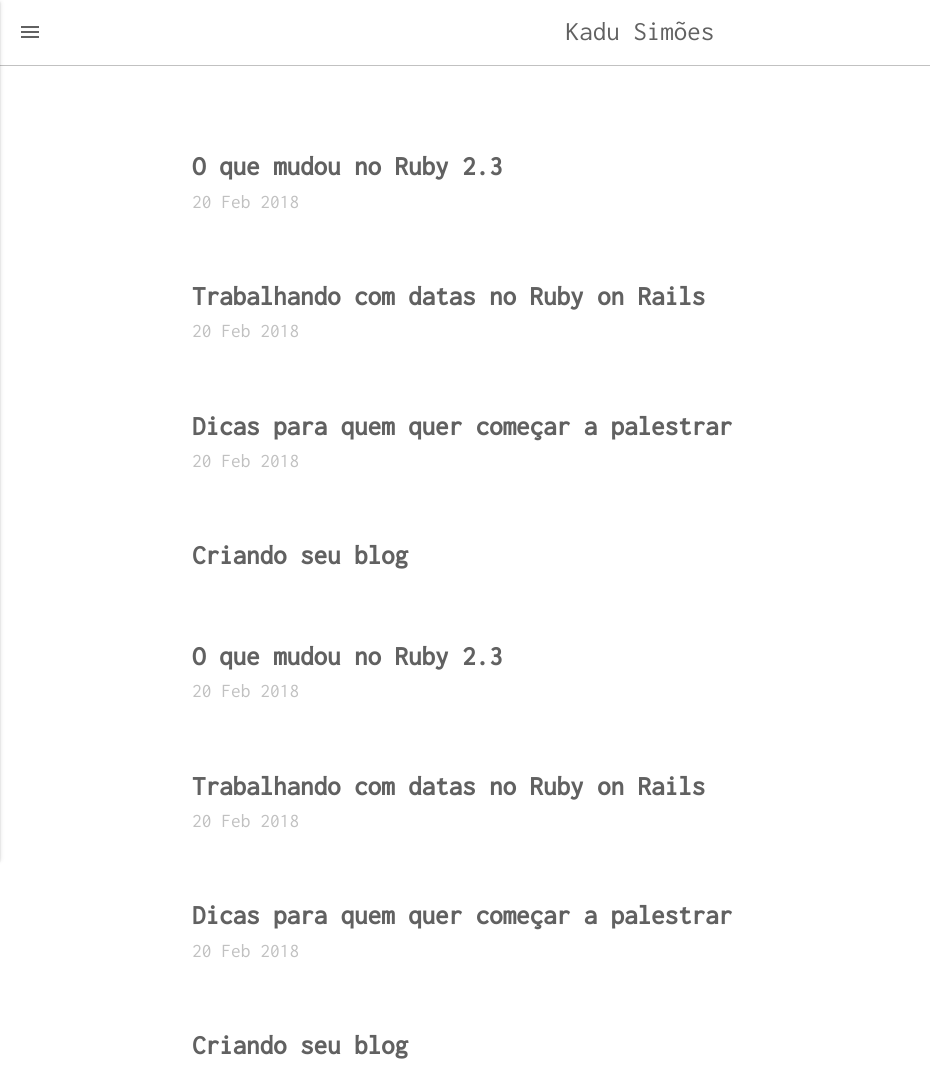
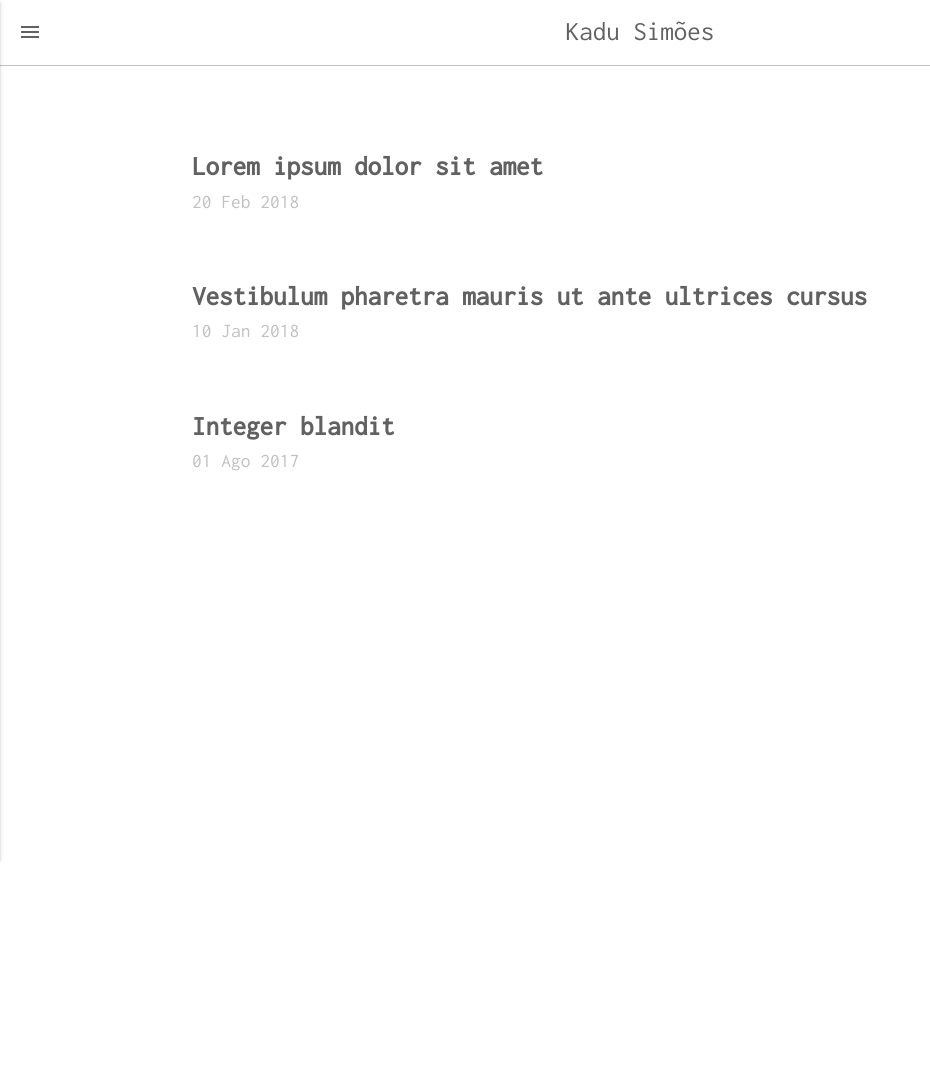
Before and after one commit to kadusim/lanyon_materialize, a plain HTML site: page index.html in a window 1280 px wide. Shown: the whole page, without its empty margins (0-930 px from the left). After the commit the page ends 800 px from the top, so only its background shows below. Drawn offline with nearby package versions, Linux system fonts and the light colour scheme.

Commit message:
Adjust sidenav and delete support files

```diff
--- a/index.html
+++ b/index.html
@@ -4,6 +4,7 @@
     <!--Import Google Icon Font-->
     <link href="https://fonts.googleapis.com/css?family=Inconsolata" rel="stylesheet">
     <link href="https://fonts.googleapis.com/icon?family=Material+Icons" rel="stylesheet">
+    <script defer src="https://use.fontawesome.com/releases/v5.0.8/js/all.js"></script>
 
     <!--Import materialize.css-->
     <link type="text/css" rel="stylesheet" href="css/materialize.css"  media="screen,projection"/>
@@ -23,13 +24,16 @@
       <nav class="personal-nav z-depth-0">
         <div class="nav-wrapper">
           <ul id="slide-out" class="side-nav">
-            <li><a href="#">Home</a></li>
-            <li><a href="#">About</a></li>
+            <li><a class="subheader">Software Engineer</a></li>
+            <li><div class="divider"></div></li>
+            <li><a class="waves-effect" href="index.html">Home</a></li>
+            <li><a class="waves-effect" href="https://github.com/kadusim/" target="_blank"><span class="fab fa-github fa-lg"></span></a></li>
+            <li><a class="waves-effect" href="https://linkedin.com/in/kadusim/" target="_blank"><span class="fab fa-linkedin-in fa-lg"></span></a></li>
+            <li><a class="subheader">2018. Kadu Simões.</a></li>
           </ul>
           <a href="#" data-activates="slide-out" class="button-collapse show-on-large">
             <i class="material-icons personal-text-color">menu</i>
           </a>
-          <!-- <a id="logo-container" href="#!" class="nav-title-name">Kadu Simões</a> navbar logo -->
         </div>
       </nav>
     </div>
@@ -45,7 +49,7 @@
         <!-- Post -->
         <div class="row personal-row-title">
           <div class="personal-title-index col s12">
-            O que mudou no Ruby 2.3
+            Lorem ipsum dolor sit amet
           </div>
         </div>
         <div class="row personal-row-date">
@@ -56,68 +60,23 @@
         <!-- Post -->
         <div class="row personal-row-title">
           <div class="personal-title-index col s12">
-            Trabalhando com datas no Ruby on Rails
+            Vestibulum pharetra mauris ut ante ultrices cursus
           </div>
         </div>
         <div class="row personal-row-date">
           <div class="col s12">
-            20 Feb 2018
+            10 Jan 2018
           </div>
         </div>
         <!-- Post -->
         <div class="row personal-row-title">
           <div class="personal-title-index col s12">
-            Dicas para quem quer começar a palestrar
+            Integer blandit
           </div>
         </div>
         <div class="row personal-row-date">
           <div class="col s12">
-            20 Feb 2018
-          </div>
-        </div>
-        <!-- Post -->
-        <div class="row personal-row-title">
-          <div class="personal-title-index col s12">
-            Criando seu blog
-          </div>
-        </div>
-        <!-- Post -->
-        <div class="row personal-row-title">
-          <div class="personal-title-index col s12">
-            O que mudou no Ruby 2.3
-          </div>
-        </div>
-        <div class="row personal-row-date">
-          <div class="col s12">
-            20 Feb 2018
-          </div>
-        </div>
-        <!-- Post -->
-        <div class="row personal-row-title">
-          <div class="personal-title-index col s12">
-            Trabalhando com datas no Ruby on Rails
-          </div>
-        </div>
-        <div class="row personal-row-date">
-          <div class="col s12">
-            20 Feb 2018
-          </div>
-        </div>
-        <!-- Post -->
-        <div class="row personal-row-title">
-          <div class="personal-title-index col s12">
-            Dicas para quem quer começar a palestrar
-          </div>
-        </div>
-        <div class="row personal-row-date">
-          <div class="col s12">
-            20 Feb 2018
-          </div>
-        </div>
-        <!-- Post -->
-        <div class="row personal-row-title">
-          <div class="personal-title-index col s12">
-            Criando seu blog
+            01 Ago 2017
           </div>
         </div>
 
```
Also changed, not shown: post.html (+7 -3 lines), css/materialize.min.css (deleted), js/materialize.min.js (deleted), package-lock.json (deleted).
